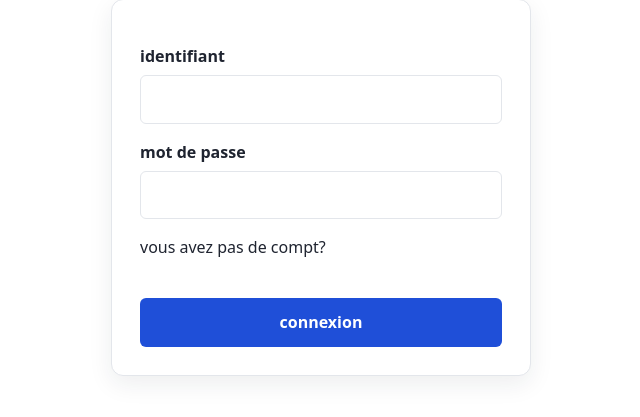
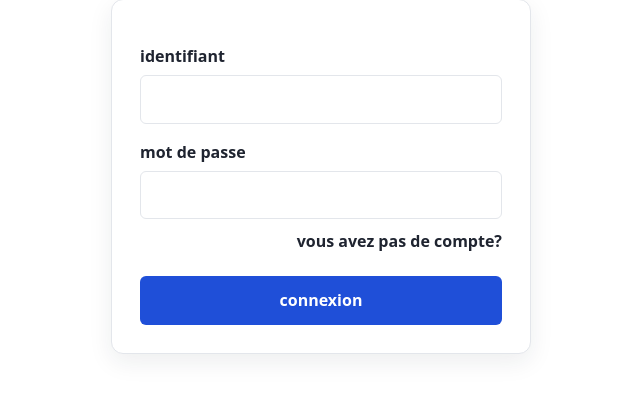
Before and after one commit to yousra57/sport_manager_v1_WEB, a PHP site: template web/app/views/auth/connexion.php in a window 1280 px wide. Shown: the part 168-585 px from the top of the page, without its empty margins (319-959 px from the left). Run offline with PHP 8.4, Linux system fonts and the light colour scheme; the template is opened without the code that fills it, so the values that code supplies are empty.

Commit message:
feat: ajoute les liens entre les pages de connexion et d’inscription

```diff
--- a/web/app/views/auth/connexion.php
+++ b/web/app/views/auth/connexion.php
@@ -5,8 +5,8 @@
     <input type="text" name="identifiant" id="identifiant">
     <label for="password">mot de passe</label>
     <input type="password" name="password" id="password">
-    <div>
-        <p>vous avez pas de compt?</p>
+    <div class="auth-link-container">
+        <a href="<?= url('inscription') ?>" class="auth-link">vous avez pas de compte?</a>
     </div>
     <button type="submit">connexion</button>
 </form>
--- a/web/app/views/auth/inscription.php
+++ b/web/app/views/auth/inscription.php
@@ -9,8 +9,8 @@
     <input type="password" name="password" id="password">
     <label for="confirm_password">confirmer mot de passe</label>
     <input type="password" name="confirm_password" id="confirm_password">
-    <div>
-        <p>vous avez deja un compt?</p>
+    <div class="auth-link-container">
+        <a href="<?= url('connexion') ?>" class="auth-link">vous avez deja un compte?</a>
     </div>
     <button type="submit">inscription</button>
 </form>
--- a/web/public/css/style.css
+++ b/web/public/css/style.css
@@ -143,6 +143,23 @@ figcaption { font-size: .85rem; color: var(--discret); margin-top: 6px; }
     text-decoration: none;
 }
 
+/* style des liens */
+form .auth-link-container{
+    text-align: right;
+    margin-top: 10px;
+}
+
+form .auth-link{
+    text-decoration: none;
+    color: #1f2430;
+    font-weight: 600;
+}
+
+.auth-link:hover {
+    color: #00217d;
+    text-decoration: underline;
+}
+
 @media (max-width: 600px) {
     table { display: block; overflow-x: auto; white-space: nowrap; }
     .infos { grid-template-columns: 1fr; gap: 0; }
```
Also changed, not shown: web/public/index.php (+5 -2 lines).
